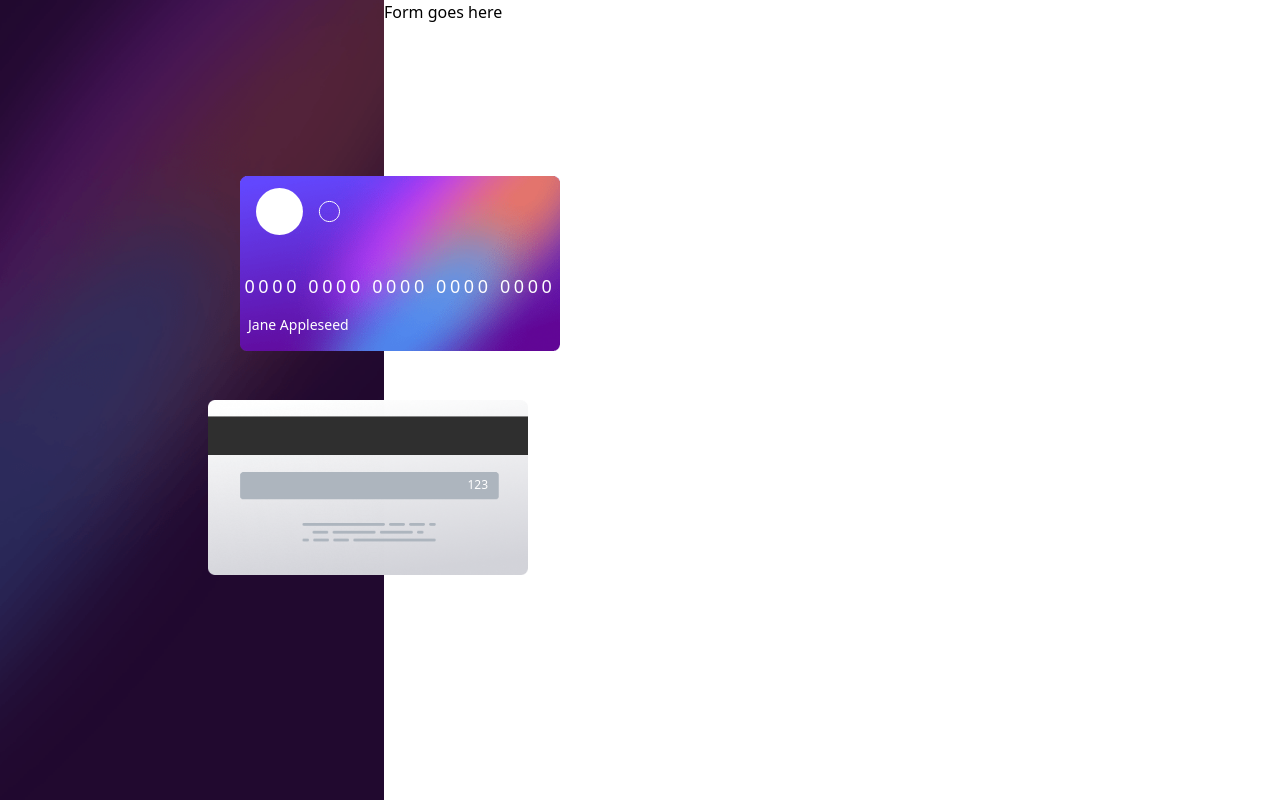
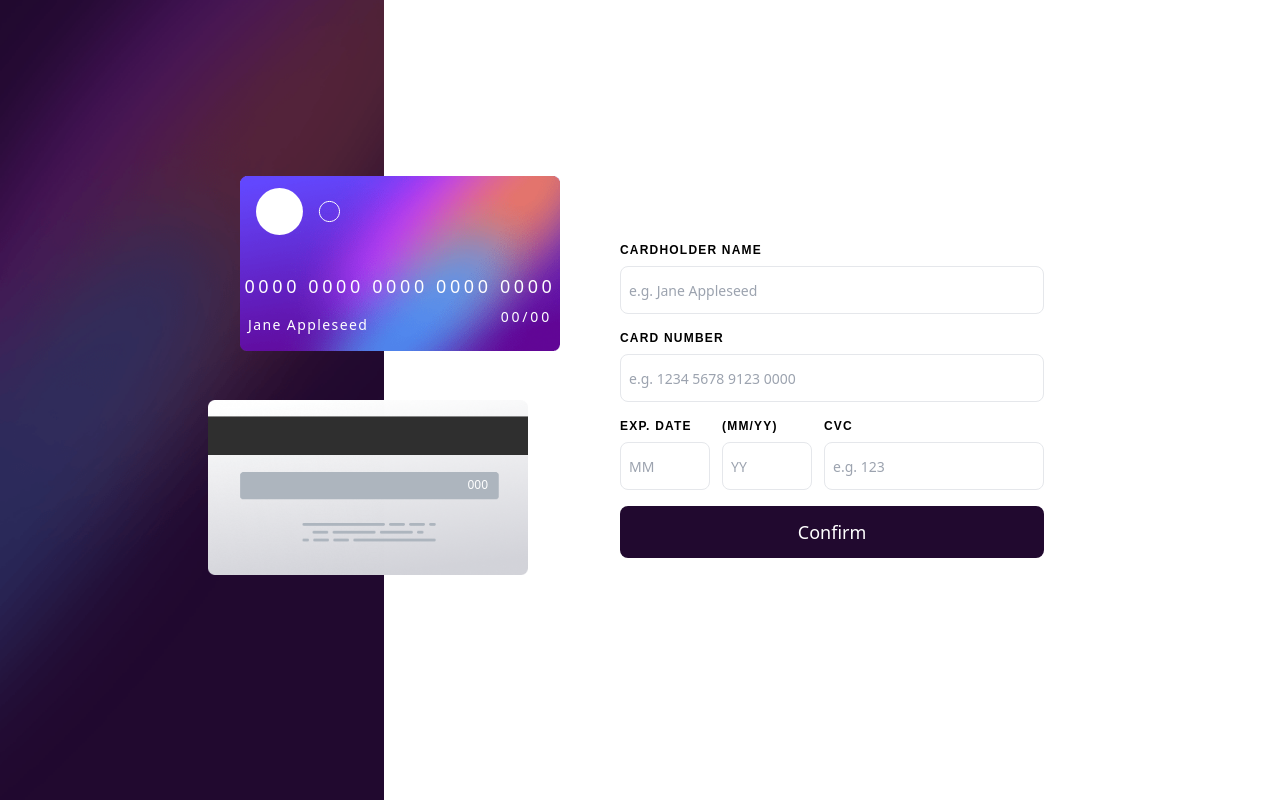
Before and after one commit to ninaokumura/interactive-card-details, a React (Create React App) app: page / in a window 1280 px wide. Built offline with nearby package versions, Linux system fonts and the light colour scheme.

Commit message:
add form

```diff
--- a/package.json
+++ b/package.json
@@ -6,6 +6,7 @@
     "@testing-library/jest-dom": "^5.16.5",
     "@testing-library/react": "^13.3.0",
     "@testing-library/user-event": "^13.5.0",
+    "clsx": "^1.2.1",
     "react": "^18.2.0",
     "react-dom": "^18.2.0",
     "react-scripts": "5.0.1",
--- a/src/App.js
+++ b/src/App.js
@@ -1,38 +1,14 @@
-import { ReactComponent as Logo } from "../src/assets/images/card-logo.svg";
 import "./App.css";
+import Card from "./components/Card";
+import Form from "./components/Form";
 
 function App() {
   return (
     <div className="h-screen w-full sm:flex">
-      <div className="relative bg-mobile min-h-[35%] bg-cover sm:bg-main sm:min-w-[30%] sm:min-h-screen text-white">
-        <div className="absolute right-4 top-9 sm:-right-36 sm:top-[50%] w-72 sm:w-[20rem]">
-          <img
-            className=""
-            src={require("../src/assets/images/bg-card-back.png")}
-            alt="card back"
-          />
-          <span className="absolute right-9 top-[4.3rem] text-xs sm:right-10 sm:top-[4.8rem]">
-            123
-          </span>
-        </div>
-        <div className="absolute top-[7.8rem] left-4 sm:left-60 sm:top-44 w-72 sm:w-[20rem]">
-          <img
-            src={require("../src/assets/images/bg-card-front.png")}
-            alt="card front"
-          />
-          <div className="absolute top-3 left-4">
-            <Logo />
-          </div>
-
-          <span className="absolute right-0 left-5 sm:text-center top-[5rem] text-sm sm:text-lg  sm:top-[6rem] sm:left-0 tracking-[0.2em] w-full">
-            0000 0000 0000 0000 0000
-          </span>
-          <span className="absolute bottom-4 left-5 sm:bottom-4 sm:left-2 text-sm">
-            Jane Appleseed
-          </span>
-        </div>
+      <Card />
+      <div className="bg-white w-full h-full flex items-start mt-20 sm:mt-0 justify-center sm:items-center">
+        <Form />
       </div>
-      <div className="bg-white h-screen w-full">Form goes here</div>
     </div>
   );
 }
--- /dev/null
+++ b/src/components/Button.jsx
@@ -0,0 +1,9 @@
+import React from "react";
+
+export default function Button(props) {
+  return (
+    <button className="bg-very-dark-violet text-white p-3 rounded-lg text-lg border-none">
+      {props.title}
+    </button>
+  );
+}
--- /dev/null
+++ b/src/components/Card.jsx
@@ -0,0 +1,38 @@
+import React from "react";
+import { ReactComponent as Logo } from "../../src/assets/images/card-logo.svg";
+
+export default function Card() {
+  return (
+    <div className="relative bg-mobile min-h-[35%] bg-cover sm:bg-main sm:min-w-[30%] sm:min-h-screen text-white">
+      <div className="absolute right-4 top-9 sm:-right-36 sm:top-[50%] w-72 sm:w-[20rem]">
+        <img
+          className=""
+          src={require("../../src/assets/images/bg-card-back.png")}
+          alt="card back"
+        />
+        <span className="absolute right-9 top-[4.3rem] text-xs sm:right-10 sm:top-[4.8rem]">
+          000
+        </span>
+      </div>
+      <div className="absolute top-[7.8rem] left-4 sm:left-60 sm:top-44 w-72 sm:w-[20rem]">
+        <img
+          src={require("../../src/assets/images/bg-card-front.png")}
+          alt="card front"
+        />
+        <div className="absolute top-3 left-4">
+          <Logo />
+        </div>
+
+        <span className="absolute right-0 left-5 sm:text-center top-[5rem] text-sm sm:text-lg  sm:top-[6rem] sm:left-0 tracking-[0.2em] w-full">
+          0000 0000 0000 0000 0000
+        </span>
+        <span className="absolute bottom-6 left-5 sm:bottom-4 sm:left-2 text-sm tracking-[0.1em]">
+          Jane Appleseed
+        </span>
+        <span className="absolute bottom-6 right-5 text-sm tracking-[0.2em] sm:right-2">
+          00/00
+        </span>
+      </div>
+    </div>
+  );
+}
--- /dev/null
+++ b/src/components/Form.jsx
@@ -0,0 +1,34 @@
+import React from "react";
+import Button from "./Button";
+import Input from "./Input";
+
+export default function Form(props) {
+  return (
+    <form
+      onSubmit={props.onSubmit}
+      className="flex flex-col gap-4 px-4 text-sm"
+    >
+      <Input
+        type="text"
+        placeholder="e.g. Jane Appleseed"
+        label="CARDHOLDER NAME"
+      />
+
+      <Input
+        type="number"
+        placeholder="e.g. 1234 5678 9123 0000"
+        label="CARD NUMBER"
+      />
+      <div className="flex gap-3">
+        <div className="w-[12rem] flex gap-3">
+          <Input type="number" placeholder="MM" label="EXP. DATE" />
+
+          <Input type="number" placeholder="YY" label="(MM/YY)" />
+        </div>
+
+        <Input type="text" placeholder="e.g. 123" label="CVC" />
+      </div>
+      <Button title="Confirm" />
+    </form>
+  );
+}
--- /dev/null
+++ b/src/components/Input.jsx
@@ -0,0 +1,20 @@
+import React from "react";
+
+export default function Input(props) {
+  return (
+    <div className="flex flex-col gap-2">
+      <label className="font-semibold tracking-[0.1em] font-sans-serif w-full text-xs">
+        {props.label}
+      </label>
+      <input
+        type={props.type}
+        name={props.name}
+        value={props.value}
+        onChange={props.onChange}
+        placeholder={props.placeholder}
+        id={props.id}
+        className="border h-12 rounded-lg text-left w-full px-2"
+      />
+    </div>
+  );
+}
```
Also changed, not shown: 1 other file (tests, documents, lock files or other folders).
